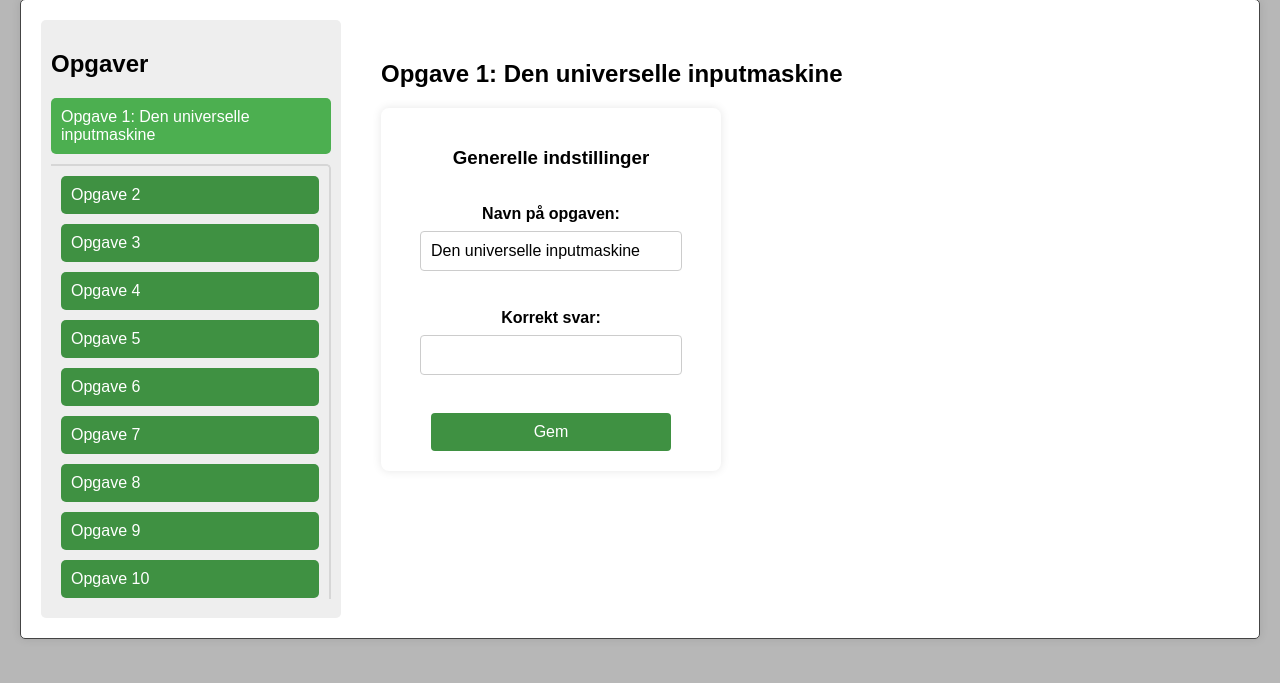
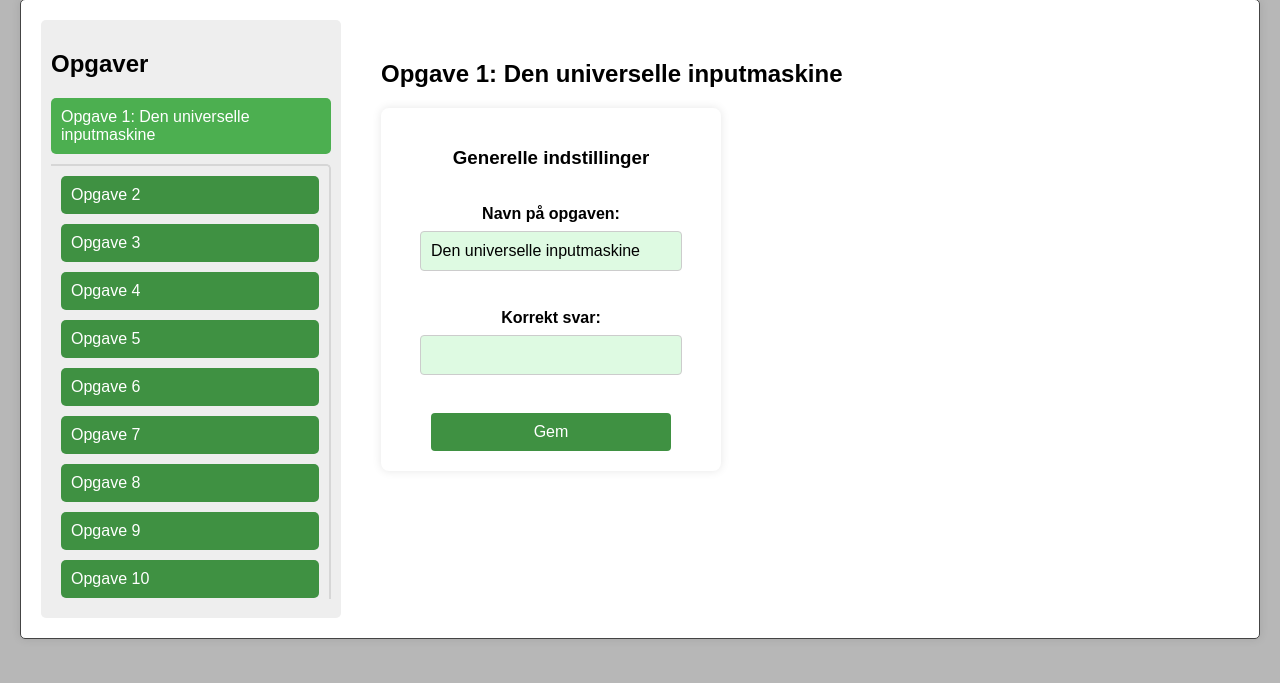
Before and after one commit to Culf-B/DDU-Eksamen, a Flask app: page / in a window 1280 px wide. Shown: the part 117-800 px from the top of the page. Run offline with Flask 3, Linux system fonts and the light colour scheme.

Commit message:
Update style.css
Co-Authored-By: UlfB22R <49363745+Culf-B@users.noreply.github.com>

```diff
--- a/escapers/app/static/style.css
+++ b/escapers/app/static/style.css
@@ -147,6 +147,7 @@ main {
     display: block;
     margin-left: auto;
     margin-right: auto;
+    background-color: #defae2;
 }
 
 .form input[type="submit"] {
```
